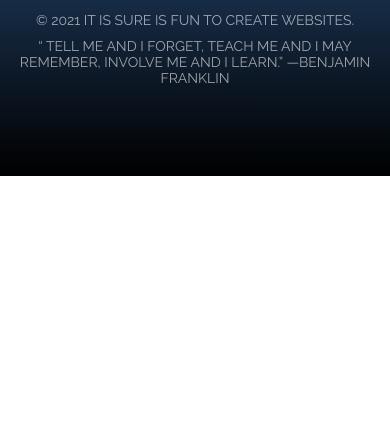
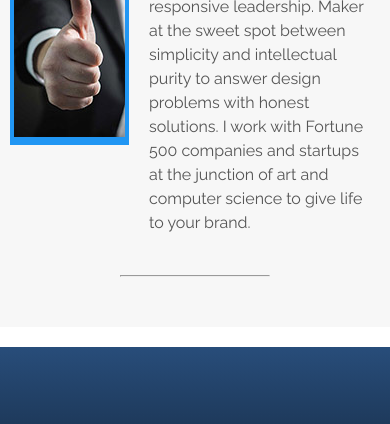
Before and after one commit to qaderHaddad/Responsive-Web-Design, a plain HTML site: page index.html in a window 390 px wide. Shown: the part 817-1241 px from the top of the page. Before the commit the page ends 993 px from the top, so only its background shows below. Drawn offline with nearby package versions, Linux system fonts and the light colour scheme.

Commit message:
Module 1, Part 5 contd.

```diff
--- a/index.html
+++ b/index.html
@@ -1,42 +1,87 @@
 <!DOCTYPE html>
 <html>
-    <head >
-        <meta charset="UTF-8">
-        <meta name="viewport" content="width=device-width, initial-scale=1">
+  <head>
+    <meta charset="UTF-8" />
+    <meta name="viewport" content="width=device-width, initial-scale=1" />
     <title>Amazing SGSOFT Page about Alaska</title>
-        <link rel="shortcut icon"  type="image/ico" href="img/favicon.ico">
-        <link rel="stylesheet" href="https://fonts.googleapis.com/css?family=Oswald|Raleway" rel="stylesheet">
-        <script defer src="https://use.fontawesome.com/releases/v5.0.6/js/all.js"></script>
-        <link rel="stylesheet" href="styles.css">
+    <link rel="shortcut icon" type="image/ico" href="img/favicon.ico" />
+    <link
+      rel="stylesheet"
+      href="https://fonts.googleapis.com/css?family=Oswald|Raleway"
+      rel="stylesheet"
+    />
+    <script
+      defer
+      src="https://use.fontawesome.com/releases/v5.0.6/js/all.js"
+    ></script>
+    <link rel="stylesheet" href="styles.css" />
     <style>
 
 
     </style>
-
   </head>
   <body id="top">
     <div id="hero">
       <div class="background-image"></div>
       <h1>Beautiful Alaskan Photo Portfolio</h1>
       <h3>Breathtaking Landscapes for Your Viewing Pleasure</h3>
-            <a href="https://academy.zenva.com/?zva_src=zenva-homepage" class="btn" target="_blank">
-                More Zenva Courses</a>
+      <a
+        href="https://academy.zenva.com/?zva_src=zenva-homepage"
+        class="btn"
+        target="_blank"
+      >
+        More Zenva Courses</a
+      >
     </div>
     <!-- **************************** -->
     <div id="about">
       <h3 class="title">About Me!</h3>
+      <div id="two-cols">
+        <div class="about-img"><img src="img/about.jpg" alt="thumbs-up" /></div>
+        <div class="about-bio">
+          <p>
+            Silent movie fanatic, skateboarder, bottle cap collector, hand
+            letterer and art school grad. Holistic content curator branding
+            thought responsive leadership. Maker at the sweet spot between
+            simplicity and intellectual purity to answer design problems with
+            honest solutions. I work with Fortune 500 companies and startups at
+            the junction of art and computer science to give life to your brand.
+          </p>
+        </div>
+
+        <p>&nbsp;</p>
+      </div>
+      <hr>
     </div>
     <!-- **************************** -->
     <footer>
       <ul>
-                <li><a href="#" target="_blank"><i class="fab fa-twitter-square"></i></a></li>
-                <li><a href="#" target="_blank"><i class="fab fa-facebook-square"></i></a></li>
-                <li><a href="#" target="_blank"><i class="fab fa-youtube-square"></i></a></li>
-                <li><a href="#" target="_blank"><i class="fab fa-pinterest-square"></i></a></li>
+        <li>
+          <a href="#" target="_blank"><i class="fab fa-twitter-square"></i></a>
+        </li>
+        <li>
+          <a href="#" target="_blank"><i class="fab fa-facebook-square"></i></a>
+        </li>
+        <li>
+          <a href="#" target="_blank"><i class="fab fa-youtube-square"></i></a>
+        </li>
+        <li>
+          <a href="#" target="_blank"
+            ><i class="fab fa-pinterest-square"></i
+          ></a>
+        </li>
       </ul>
-            <p>&copy; <script>document.write(new Date().getFullYear());</script> It is sure is fun to create websites. </p>
-            <p>&ldquo; Tell me and I forget, teach me and I may remember, involve me and I learn.&rdquo;
-                &mdash;Benjamin Franklin</p>
+      <p>
+        &copy;
+        <script>
+          document.write(new Date().getFullYear());
+        </script>
+        It is sure is fun to create websites.
+      </p>
+      <p>
+        &ldquo; Tell me and I forget, teach me and I may remember, involve me
+        and I learn.&rdquo; &mdash;Benjamin Franklin
+      </p>
     </footer>
   </body>
 </html>
--- a/styles.css
+++ b/styles.css
@@ -87,7 +87,7 @@ h5 {
 
   background-image: url("img/hero.jpg");
   background-repeat: none;
-  background-size: cover;
+  background-size: cover; /* Makes the image responsive */
 
   min-height: 100vh;
 }
@@ -141,3 +141,50 @@ div h3.title {
   margin-bottom: 35px;
   text-align: center;
 }
+
+hr{
+  width: 150px;
+  height: 2px;
+  background-color: #2196f3;
+  margin: 40px auto;
+}
+
+/* ---------------------------------
+ABOUT
+----------------------------------*/
+#about{
+  padding: 10px;
+  background-color: #f7f7f7;
+  margin-bottom: 20px;
+}
+
+#about #two-cols{
+  display: flex;
+  flex-direction: row;
+  align-items: center;
+  justify-content: center;
+}
+
+.about-img{
+  border: 4px solid #2196f3;
+  background-color: #2196f3;
+}
+
+.about-bio{
+  width: 65%;
+  max-width: 800px;
+  line-height: 2;
+  margin-left: 20px;
+}
+
+@media(max-width: 600px){
+  #about, #two-cols{
+      flex-direction: column;
+  }
+
+  .about-bio{
+      margin-top: 20;
+      line-height: 1.5;
+      text-align: left;
+  }
+}
```
Lines whose indentation alone changed are shown as unchanged.
